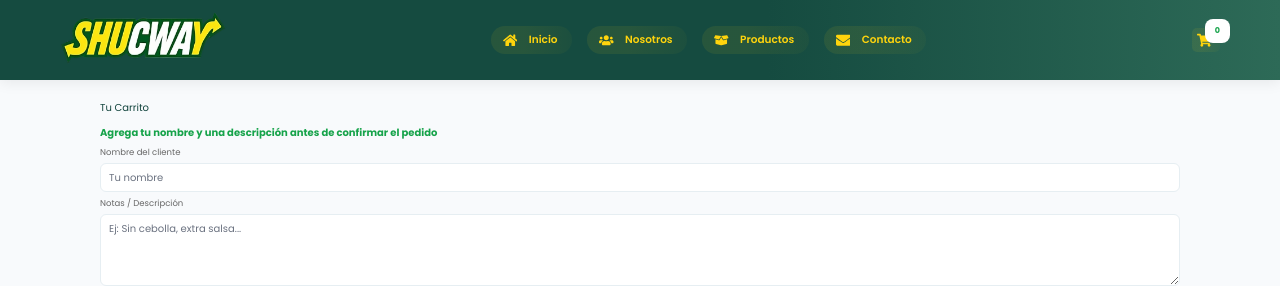
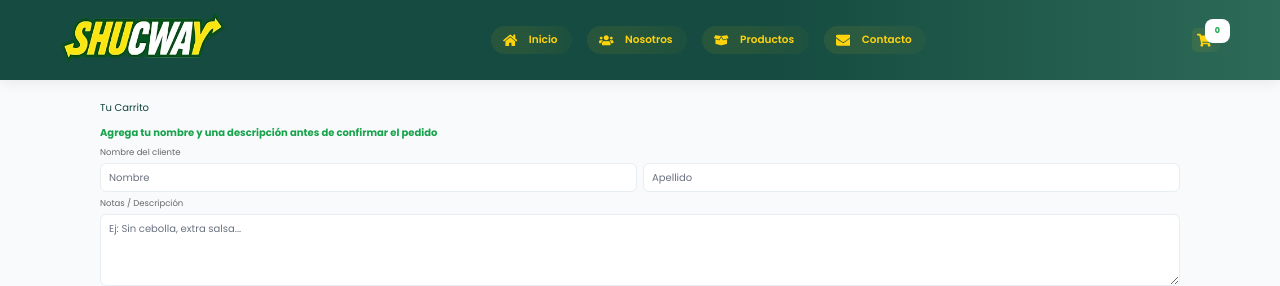
Before and after one commit to jfigueroah04/web-shucway, a React (Vite) app in the folder frontend/: page /cart in a window 1280 px wide. Shown: the top 286 px of the page. Built offline with nearby package versions, Linux system fonts and the light colour scheme.

Commit message:
UX: validación Nombre/Apellido y mensajes inline; centrar controles de cantidad

```diff
--- a/frontend/src/website/pages/Cart.css
+++ b/frontend/src/website/pages/Cart.css
@@ -10,7 +10,10 @@
 .row-left{display:flex;flex-direction:column}
 .cart-name{font-weight:700}
 .row-right{display:flex;align-items:center;gap:8px}
-.qty-controls button{width:34px;height:32px;border-radius:6px;border:1px solid #e6eef2;background:#fff}
+.qty-controls{display:flex;align-items:center;gap:8px}
+.qty-controls button{width:34px;height:32px;border-radius:6px;border:1px solid #e6eef2;background:#fff;display:inline-flex;align-items:center;justify-content:center;padding:0}
+.qty-controls button svg{display:block}
+.qty-controls span{min-width:28px;display:inline-flex;align-items:center;justify-content:center}
 .trash-btn{background:#ef4444;color:#fff;border-radius:8px;border:none;padding:6px 8px}
 .cart-summary{display:flex;flex-direction:column;gap:0.8rem;margin-top:12px}
 /* On wide screens show total and actions aligned horizontally */
@@ -37,6 +40,12 @@
 .order-client textarea { min-height: 72px; resize: vertical; }
 .order-client input.invalid { border-color: #ef4444; box-shadow: 0 0 0 4px rgba(239,68,68,0.08); }
 
+.order-client .name-row { display:flex; gap:0.6rem; }
+.order-client .name-row input { flex:1; }
+
+.order-client .field-error { color: #ef4444; font-size: 0.92rem; margin-top: 0.4rem; }
+
+
 @media(max-width:600px){
  .cart-page.container { padding: 1rem 0.5rem; }
  .cart-row{flex-direction:column;align-items:stretch}
@@ -51,4 +60,17 @@
  .cart-actions { flex-direction: column; gap: 0.5rem; }
  .cart-actions .btn { width: 100%; justify-content: center; }
  .cart-items { max-height: 300px; }
+ .order-client .name-row { flex-direction:column; gap:0.5rem; }
 }
+
+/* Dropdown del carrito: separar botónes y comportamientos responsivos */
+.cart-dropdown-footer { padding: 0.8rem 1rem; border-top: 1px solid #eee; display:flex; align-items:center; gap:0.75rem; justify-content:space-between; }
+.cart-dropdown-footer .dropdown-total { font-weight:700; color:#16a34a; }
+.cart-dropdown-footer .dropdown-actions { display:flex; gap:0.6rem; }
+.cart-dropdown-footer .dropdown-actions .btn { min-width:140px; display:inline-flex; align-items:center; justify-content:center; gap:0.5rem; padding:0.55rem 0.9rem; }
+
+@media(max-width:600px){
+ .cart-dropdown-footer { flex-direction:column; align-items:stretch; gap:0.6rem; }
+ .cart-dropdown-footer .dropdown-actions { width:100%; flex-direction:column; }
+ .cart-dropdown-footer .dropdown-actions .btn { width:100%; }
+}
--- a/frontend/src/website/pages/Cart.tsx
+++ b/frontend/src/website/pages/Cart.tsx
@@ -5,9 +5,16 @@ import { useNavigate } from 'react-router-dom';
 
 const CartPage = () => {
   const [cart, setCart] = useState<any[]>([]);
-  const [clientName, setClientName] = useState(() => {
+  const [firstName, setFirstName] = useState(() => {
     try {
-      return sessionStorage.getItem('clientName') || '';
+      return sessionStorage.getItem('clientFirstName') || '';
+    } catch (e) {
+      return '';
+    }
+  });
+  const [lastName, setLastName] = useState(() => {
+    try {
+      return sessionStorage.getItem('clientLastName') || '';
     } catch (e) {
       return '';
     }
@@ -19,7 +26,7 @@ const CartPage = () => {
       return '';
     }
   });
-  const [nameError, setNameError] = useState(false);
+  const [nameErrorMsg, setNameErrorMsg] = useState('');
   const navigate = useNavigate();
 
   useEffect(() => {
@@ -42,15 +49,20 @@ const CartPage = () => {
       sessionStorage.setItem('cart', JSON.stringify(cart));
       window.dispatchEvent(new CustomEvent('cart-updated', { detail: cart }));
       // also persist current order info when cart changes
-      sessionStorage.setItem('clientName', clientName);
+      sessionStorage.setItem('clientFirstName', firstName);
+      sessionStorage.setItem('clientLastName', lastName);
       sessionStorage.setItem('orderNote', orderNote);
-      window.dispatchEvent(new CustomEvent('order-updated', { detail: { clientName, orderNote } }));
+      window.dispatchEvent(new CustomEvent('order-updated', { detail: { firstName, lastName, orderNote } }));
     } catch (e) {}
   }, [cart]);
 
   useEffect(() => {
-    try { sessionStorage.setItem('clientName', clientName); } catch (e) {}
-  }, [clientName]);
+    try { sessionStorage.setItem('clientFirstName', firstName); } catch (e) {}
+  }, [firstName]);
+
+  useEffect(() => {
+    try { sessionStorage.setItem('clientLastName', lastName); } catch (e) {}
+  }, [lastName]);
 
   useEffect(() => {
     try { sessionStorage.setItem('orderNote', orderNote); } catch (e) {}
@@ -61,7 +73,8 @@ const CartPage = () => {
     const onOrder = (ev: Event) => {
       try {
         const payload = (ev as CustomEvent).detail;
-        if (payload && typeof payload.clientName === 'string') setClientName(payload.clientName);
+        if (payload && typeof payload.firstName === 'string') setFirstName(payload.firstName);
+        if (payload && typeof payload.lastName === 'string') setLastName(payload.lastName);
         if (payload && typeof payload.orderNote === 'string') setOrderNote(payload.orderNote);
       } catch (e) {}
     };
@@ -84,13 +97,23 @@ const CartPage = () => {
 
       <div className="order-client">
         <label>Nombre del cliente</label>
-        <input
-          type="text"
-          placeholder="Tu nombre"
-          value={clientName}
-          onChange={(e) => { setClientName(e.target.value); if (nameError && e.target.value.trim()) setNameError(false); }}
-          className={nameError ? 'invalid' : ''}
-        />
+        <div className="name-row">
+          <input
+            type="text"
+            placeholder="Nombre"
+            value={firstName}
+            onChange={(e) => { setFirstName(e.target.value); if (nameErrorMsg && e.target.value.trim() && lastName.trim()) setNameErrorMsg(''); }}
+            className={nameErrorMsg && !firstName.trim() ? 'invalid' : ''}
+          />
+          <input
+            type="text"
+            placeholder="Apellido"
+            value={lastName}
+            onChange={(e) => { setLastName(e.target.value); if (nameErrorMsg && firstName.trim() && e.target.value.trim()) setNameErrorMsg(''); }}
+            className={nameErrorMsg && !lastName.trim() ? 'invalid' : ''}
+          />
+        </div>
+        {nameErrorMsg && <div className="field-error">{nameErrorMsg}</div>}
         <label>Notas / Descripción</label>
         <textarea placeholder="Ej: Sin cebolla, extra salsa..." value={orderNote} onChange={(e) => setOrderNote(e.target.value)} />
       </div>
@@ -123,15 +146,17 @@ const CartPage = () => {
               <button className="btn btn-secondary" onClick={() => navigate('/productos')}>
                 <FaBoxOpen className="btn-icon" /> Seguir comprando
               </button>
-              <button
+                <button
                 className="btn btn-success"
                 onClick={() => {
-                  if (!clientName.trim()) {
-                    setNameError(true);
+                  if (!firstName.trim() || !lastName.trim()) {
+                    if (!firstName.trim() && !lastName.trim()) setNameErrorMsg('Ingrese Nombre y Apellido');
+                    else if (!firstName.trim()) setNameErrorMsg('Ingrese Nombre');
+                    else setNameErrorMsg('Ingrese Apellido');
                     return;
                   }
                   const messageLines = cart.map(it => `${it.qty} x ${it.name} - Q${(it.qty * it.price).toFixed(2)}`);
-                  const clientLine = clientName ? `Cliente: ${clientName}` : '';
+                  const clientLine = `${firstName} ${lastName}` ? `Cliente: ${firstName} ${lastName}` : '';
                   const itemsSection = `Pedido:\n${messageLines.join('\n')}`;
                   const totalLine = `Total: Q${total.toFixed(2)}`;
                   const notesLine = orderNote ? `Notas: ${orderNote}` : '';
@@ -146,7 +171,7 @@ const CartPage = () => {
                   window.open(url, '_blank');
                 }}
                 disabled={!cart.length}
-                title={!clientName.trim() ? 'Agrega el nombre del cliente' : ''}
+                title={!firstName.trim() || !lastName.trim() ? 'Agrega Nombre y Apellido del cliente' : ''}
               >
                 <FaWhatsapp className="btn-icon" /> Confirmar compra
               </button>
```
